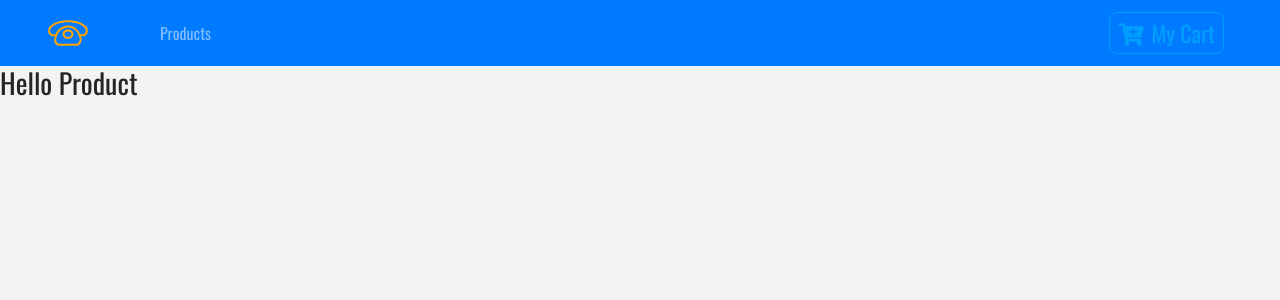
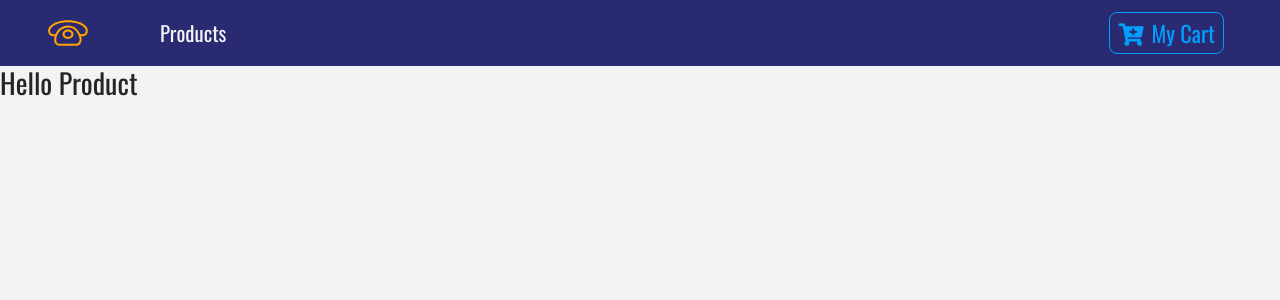
Before and after one commit to Poojaaaa/E-commerce, a React (Create React App) app: page / in a window 1280 px wide. Shown: the top 300 px of the page. Built offline with nearby package versions, Linux system fonts and the light colour scheme.

Commit message:
navbar completed

```diff
--- a/src/components/Navbar.js
+++ b/src/components/Navbar.js
@@ -7,7 +7,7 @@
 export default class Navbar extends Component {
   render() {
     return (
-      <nav className="navbar navbar-expand-sm bg-primary navbar-dark px-sm-5">
+      <NavWrapper className="navbar navbar-expand-sm navbar-dark px-sm-5">
         {/*
           https://www.iconfinder.com/icons/1243689/call_phone_icon
           Creative Commons (Attribution 3.0 Unported);
@@ -30,7 +30,16 @@
             My Cart
           </ButtonContainer>
         </Link>
-      </nav>
+      </NavWrapper>
     );
   }
 }
+
+const NavWrapper = styled.nav`
+  background: var(--mainBlue);
+  .nav-link {
+    color: var(--mainWhite) !important;
+    font-size: 1.3rem;
+    text-transform: capitalize;
+  }
+`;
```
